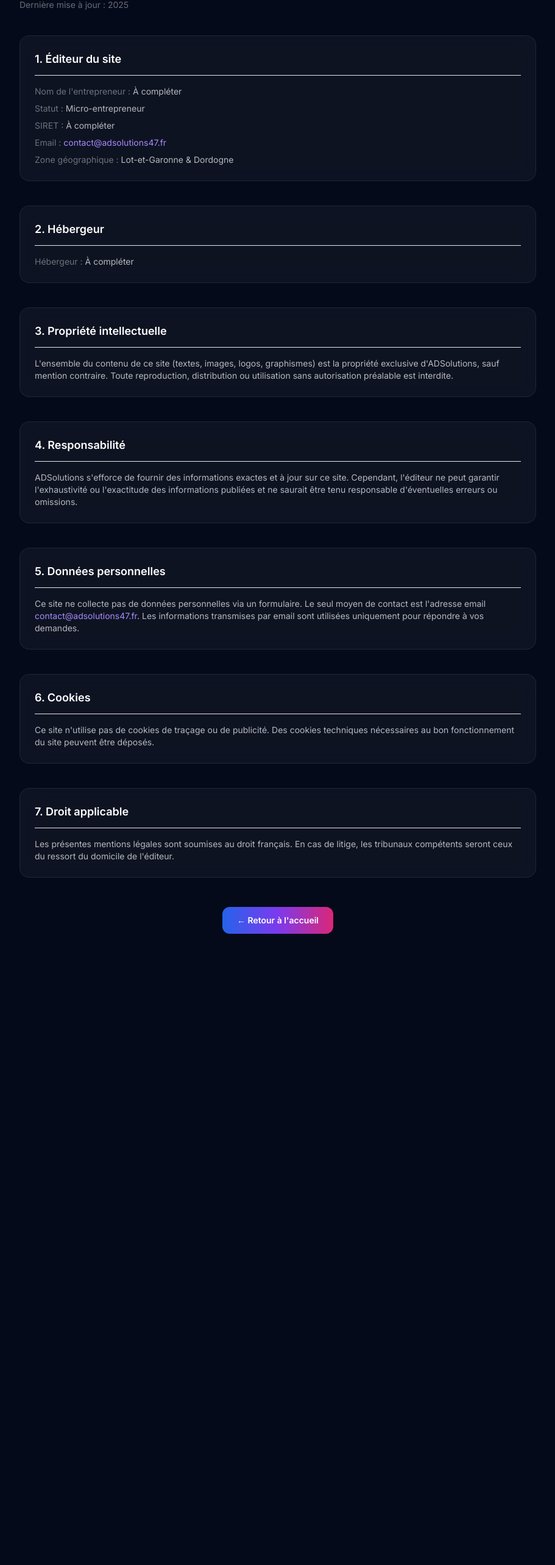
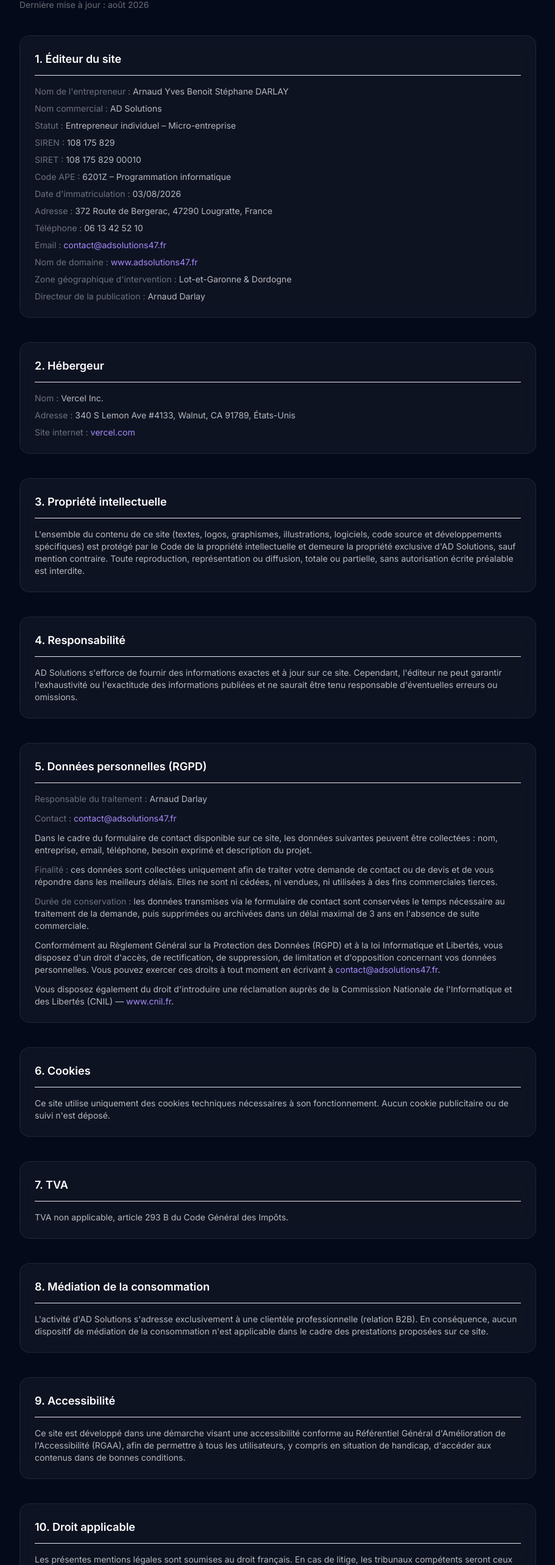
Before and after one commit to lespa57-ui/adsolutions, a Next.js app: page /mentions-legales in a window 1280 px wide. Shown: the part 195-2761 px from the top of the page at 61% size, without its empty margins (184-1095 px from the left). Before the commit the page ends 1790 px from the top, so only its background shows below. Built offline with nearby package versions, Linux system fonts and the light colour scheme.

Commit message:
Mise à jour des mentions légales

```diff
--- a/src/app/mentions-legales/page.tsx
+++ b/src/app/mentions-legales/page.tsx
@@ -2,8 +2,17 @@
 import Link from "next/link";
 
 export const metadata: Metadata = {
-  title: "Mentions légales – ADSolutions",
-  description: "Mentions légales de ADSolutions, micro-entrepreneur spécialisé en logiciels sur mesure.",
+  title: "Mentions légales – AD Solutions | Arnaud Darlay, développeur Lot-et-Garonne",
+  description:
+    "Mentions légales d'AD Solutions (Arnaud Darlay), entrepreneur individuel spécialisé en logiciels sur mesure, applications web et sites internet à Lougratte (47).",
+  openGraph: {
+    title: "Mentions légales – AD Solutions",
+    description:
+      "Informations légales, hébergement, propriété intellectuelle et protection des données d'AD Solutions.",
+    type: "website",
+    locale: "fr_FR",
+    siteName: "AD Solutions",
+  },
 };
 
 export default function MentionsLegales() {
@@ -30,7 +39,7 @@
           <h1 className="text-3xl sm:text-4xl font-bold text-white mb-3">
             Mentions <span className="gradient-text">légales</span>
           </h1>
-          <p className="text-white/40 text-sm">Dernière mise à jour : 2025</p>
+          <p className="text-white/40 text-sm">Dernière mise à jour : août 2026</p>
         </div>
 
         <div className="space-y-10 text-white/70 leading-relaxed">
@@ -40,15 +49,27 @@
               1. Éditeur du site
             </h2>
             <div className="space-y-2 text-sm">
-              <p><span className="text-white/40">Nom de l&apos;entrepreneur :</span> <span className="text-white/70">À compléter</span></p>
-              <p><span className="text-white/40">Statut :</span> <span className="text-white/70">Micro-entrepreneur</span></p>
-              <p><span className="text-white/40">SIRET :</span> <span className="text-white/70">À compléter</span></p>
+              <p><span className="text-white/40">Nom de l&apos;entrepreneur :</span> <span className="text-white/70">Arnaud Yves Benoit Stéphane DARLAY</span></p>
+              <p><span className="text-white/40">Nom commercial :</span> <span className="text-white/70">AD Solutions</span></p>
+              <p><span className="text-white/40">Statut :</span> <span className="text-white/70">Entrepreneur individuel – Micro-entreprise</span></p>
+              <p><span className="text-white/40">SIREN :</span> <span className="text-white/70">108 175 829</span></p>
+              <p><span className="text-white/40">SIRET :</span> <span className="text-white/70">108 175 829 00010</span></p>
+              <p><span className="text-white/40">Code APE :</span> <span className="text-white/70">6201Z – Programmation informatique</span></p>
+              <p><span className="text-white/40">Date d&apos;immatriculation :</span> <span className="text-white/70">03/08/2026</span></p>
+              <p><span className="text-white/40">Adresse :</span> <span className="text-white/70">372 Route de Bergerac, 47290 Lougratte, France</span></p>
+              <p><span className="text-white/40">Téléphone :</span> <span className="text-white/70">06 13 42 52 10</span></p>
               <p><span className="text-white/40">Email :</span>{" "}
                 <a href="mailto:contact@adsolutions47.fr" className="text-violet-400 hover:text-violet-300 transition-colors">
                   contact@adsolutions47.fr
                 </a>
               </p>
-              <p><span className="text-white/40">Zone géographique :</span> <span className="text-white/70">Lot-et-Garonne & Dordogne</span></p>
+              <p><span className="text-white/40">Nom de domaine :</span>{" "}
+                <a href="https://www.adsolutions47.fr" className="text-violet-400 hover:text-violet-300 transition-colors">
+                  www.adsolutions47.fr
+                </a>
+              </p>
+              <p><span className="text-white/40">Zone géographique d&apos;intervention :</span> <span className="text-white/70">Lot-et-Garonne & Dordogne</span></p>
+              <p><span className="text-white/40">Directeur de la publication :</span> <span className="text-white/70">Arnaud Darlay</span></p>
             </div>
           </section>
 
@@ -57,7 +78,13 @@
               2. Hébergeur
             </h2>
             <div className="space-y-2 text-sm">
-              <p><span className="text-white/40">Hébergeur :</span> <span className="text-white/70">À compléter</span></p>
+              <p><span className="text-white/40">Nom :</span> <span className="text-white/70">Vercel Inc.</span></p>
+              <p><span className="text-white/40">Adresse :</span> <span className="text-white/70">340 S Lemon Ave #4133, Walnut, CA 91789, États-Unis</span></p>
+              <p><span className="text-white/40">Site internet :</span>{" "}
+                <a href="https://vercel.com" target="_blank" rel="noopener noreferrer" className="text-violet-400 hover:text-violet-300 transition-colors">
+                  vercel.com
+                </a>
+              </p>
             </div>
           </section>
 
@@ -66,9 +93,10 @@
               3. Propriété intellectuelle
             </h2>
             <p className="text-sm">
-              L&apos;ensemble du contenu de ce site (textes, images, logos, graphismes) est la propriété exclusive
-              d&apos;ADSolutions, sauf mention contraire. Toute reproduction, distribution ou utilisation sans
-              autorisation préalable est interdite.
+              L&apos;ensemble du contenu de ce site (textes, logos, graphismes, illustrations, logiciels, code source
+              et développements spécifiques) est protégé par le Code de la propriété intellectuelle et demeure la
+              propriété exclusive d&apos;AD Solutions, sauf mention contraire. Toute reproduction, représentation ou
+              diffusion, totale ou partielle, sans autorisation écrite préalable est interdite.
             </p>
           </section>
 
@@ -77,7 +105,7 @@
               4. Responsabilité
             </h2>
             <p className="text-sm">
-              ADSolutions s&apos;efforce de fournir des informations exactes et à jour sur ce site. Cependant,
+              AD Solutions s&apos;efforce de fournir des informations exactes et à jour sur ce site. Cependant,
               l&apos;éditeur ne peut garantir l&apos;exhaustivité ou l&apos;exactitude des informations publiées et ne saurait
               être tenu responsable d&apos;éventuelles erreurs ou omissions.
             </p>
@@ -85,16 +113,52 @@
 
           <section className="glass rounded-2xl p-6 border border-white/8">
             <h2 className="text-white font-semibold text-lg mb-4 pb-3 border-b border-white/8">
-              5. Données personnelles
+              5. Données personnelles (RGPD)
             </h2>
-            <p className="text-sm">
-              Ce site ne collecte pas de données personnelles via un formulaire. Le seul moyen de contact est
-              l&apos;adresse email{" "}
-              <a href="mailto:contact@adsolutions47.fr" className="text-violet-400 hover:text-violet-300 transition-colors">
-                contact@adsolutions47.fr
-              </a>
-              . Les informations transmises par email sont utilisées uniquement pour répondre à vos demandes.
-            </p>
+            <div className="space-y-3 text-sm">
+              <p>
+                <span className="text-white/40">Responsable du traitement :</span>{" "}
+                <span className="text-white/70">Arnaud Darlay</span>
+              </p>
+              <p>
+                <span className="text-white/40">Contact :</span>{" "}
+                <a href="mailto:contact@adsolutions47.fr" className="text-violet-400 hover:text-violet-300 transition-colors">
+                  contact@adsolutions47.fr
+                </a>
+              </p>
+              <p>
+                Dans le cadre du formulaire de contact disponible sur ce site, les données suivantes peuvent être
+                collectées : nom, entreprise, email, téléphone, besoin exprimé et description du projet.
+              </p>
+              <p>
+                <span className="text-white/40">Finalité :</span> ces données sont collectées uniquement afin de
+                traiter votre demande de contact ou de devis et de vous répondre dans les meilleurs délais. Elles ne
+                sont ni cédées, ni vendues, ni utilisées à des fins commerciales tierces.
+              </p>
+              <p>
+                <span className="text-white/40">Durée de conservation :</span> les données transmises via le
+                formulaire de contact sont conservées le temps nécessaire au traitement de la demande, puis
+                supprimées ou archivées dans un délai maximal de 3 ans en l&apos;absence de suite commerciale.
+              </p>
+              <p>
+                Conformément au Règlement Général sur la Protection des Données (RGPD) et à la loi Informatique et
+                Libertés, vous disposez d&apos;un droit d&apos;accès, de rectification, de suppression, de limitation et
+                d&apos;opposition concernant vos données personnelles. Vous pouvez exercer ces droits à tout moment en
+                écrivant à{" "}
+                <a href="mailto:contact@adsolutions47.fr" className="text-violet-400 hover:text-violet-300 transition-colors">
+                  contact@adsolutions47.fr
+                </a>
+                .
+              </p>
+              <p>
+                Vous disposez également du droit d&apos;introduire une réclamation auprès de la Commission Nationale
+                de l&apos;Informatique et des Libertés (CNIL) —{" "}
+                <a href="https://www.cnil.fr" target="_blank" rel="noopener noreferrer" className="text-violet-400 hover:text-violet-300 transition-colors">
+                  www.cnil.fr
+                </a>
+                .
+              </p>
+            </div>
           </section>
 
           <section className="glass rounded-2xl p-6 border border-white/8">
@@ -102,14 +166,45 @@
               6. Cookies
             </h2>
             <p className="text-sm">
-              Ce site n&apos;utilise pas de cookies de traçage ou de publicité. Des cookies techniques nécessaires
-              au bon fonctionnement du site peuvent être déposés.
+              Ce site utilise uniquement des cookies techniques nécessaires à son fonctionnement. Aucun cookie
+              publicitaire ou de suivi n&apos;est déposé.
             </p>
           </section>
 
           <section className="glass rounded-2xl p-6 border border-white/8">
             <h2 className="text-white font-semibold text-lg mb-4 pb-3 border-b border-white/8">
-              7. Droit applicable
+              7. TVA
+            </h2>
+            <p className="text-sm">
+              TVA non applicable, article 293 B du Code Général des Impôts.
+            </p>
+          </section>
+
+          <section className="glass rounded-2xl p-6 border border-white/8">
+            <h2 className="text-white font-semibold text-lg mb-4 pb-3 border-b border-white/8">
+              8. Médiation de la consommation
+            </h2>
+            <p className="text-sm">
+              L&apos;activité d&apos;AD Solutions s&apos;adresse exclusivement à une clientèle professionnelle (relation B2B).
+              En conséquence, aucun dispositif de médiation de la consommation n&apos;est applicable dans le cadre des
+              prestations proposées sur ce site.
+            </p>
+          </section>
+
+          <section className="glass rounded-2xl p-6 border border-white/8">
+            <h2 className="text-white font-semibold text-lg mb-4 pb-3 border-b border-white/8">
+              9. Accessibilité
+            </h2>
+            <p className="text-sm">
+              Ce site est développé dans une démarche visant une accessibilité conforme au Référentiel Général
+              d&apos;Amélioration de l&apos;Accessibilité (RGAA), afin de permettre à tous les utilisateurs, y compris en
+              situation de handicap, d&apos;accéder aux contenus dans de bonnes conditions.
+            </p>
+          </section>
+
+          <section className="glass rounded-2xl p-6 border border-white/8">
+            <h2 className="text-white font-semibold text-lg mb-4 pb-3 border-b border-white/8">
+              10. Droit applicable
             </h2>
             <p className="text-sm">
               Les présentes mentions légales sont soumises au droit français. En cas de litige, les tribunaux
```
